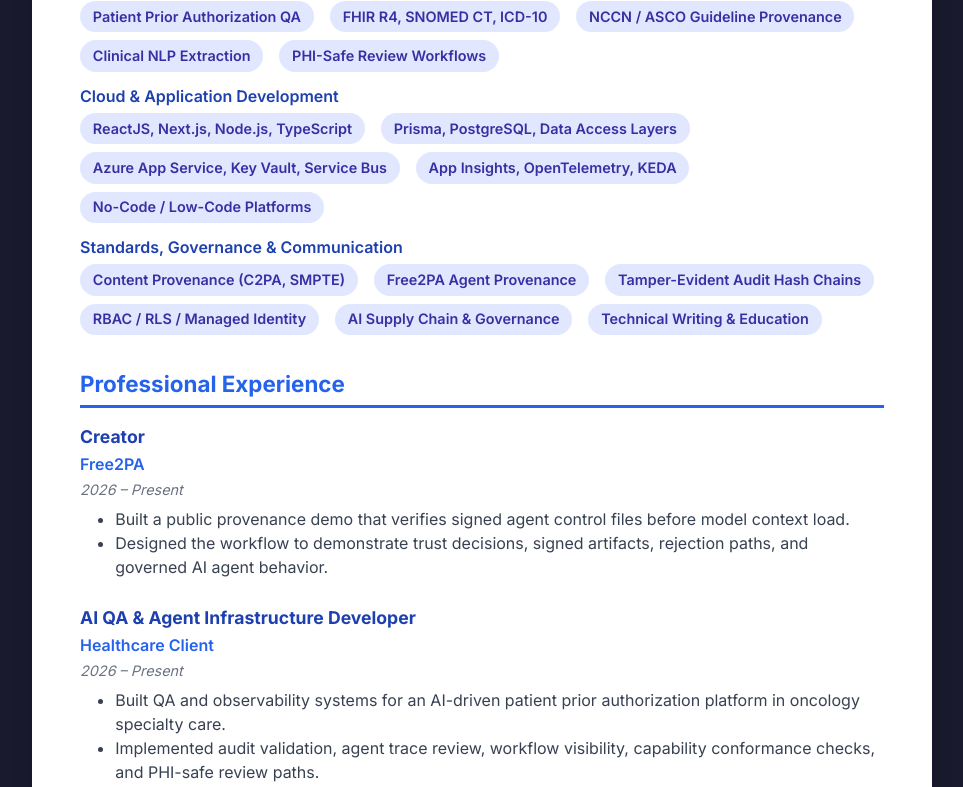
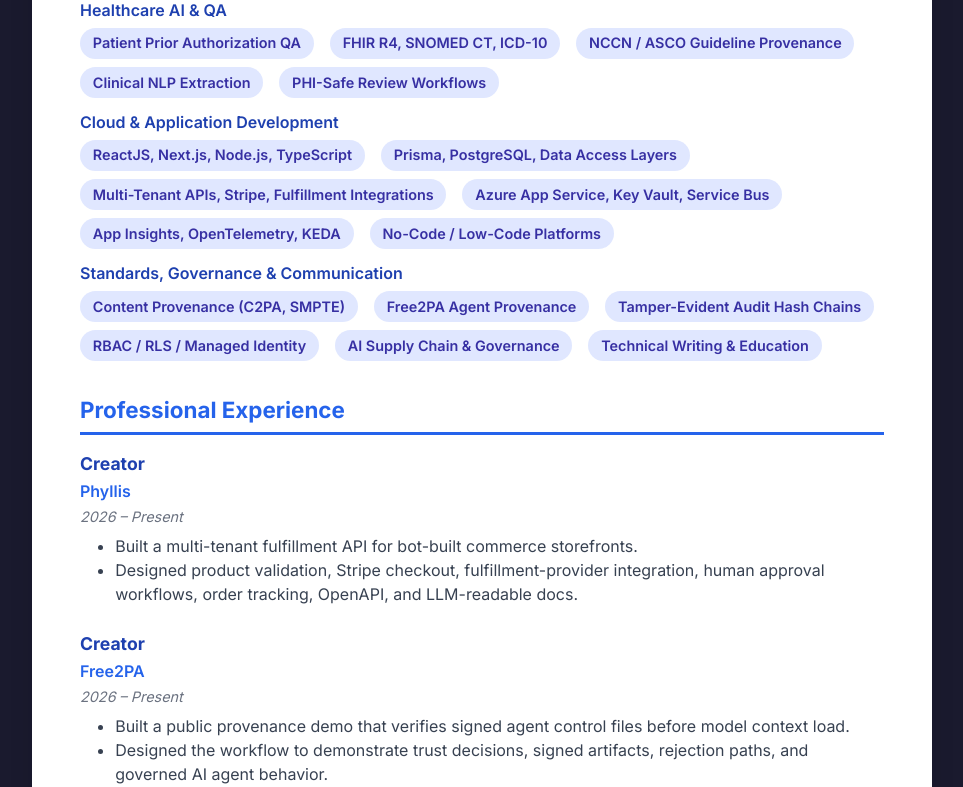
Before and after one commit to kilroyblockchain/karenkilroy, a React (Create React App) app: page /resume in a window 1280 px wide. Shown: the part 964-1751 px from the top of the page, without its empty margins (158-1121 px from the left). Built offline with nearby package versions, Linux system fonts and the light colour scheme.

Commit message:
add phyllis to portfolio

```diff
--- a/public/index.html
+++ b/public/index.html
@@ -4,8 +4,8 @@
   <meta charset="utf-8" />
   <meta name="viewport" content="width=device-width,initial-scale=1" />
   <title>Karen Kilroy — AI Infrastructure Engineer</title>
-  <meta name="description" content="Karen Kilroy is an AI infrastructure engineer, O'Reilly author, Free2PA creator, healthcare AI QA builder, and C2PA AI/ML Task Force Co-Chair focused on auditable AI systems." />
-  <meta name="keywords" content="Karen Kilroy, Free2PA, AI infrastructure engineer, healthcare AI QA, patient prior authorization, agentic AI, signed control files, Azure AI Foundry, C2PA, content provenance, RAG, AI governance" />
+  <meta name="description" content="Karen Kilroy is an AI infrastructure engineer, O'Reilly author, Free2PA and Phyllis creator, healthcare AI QA builder, and C2PA AI/ML Task Force Co-Chair focused on auditable AI systems." />
+  <meta name="keywords" content="Karen Kilroy, Free2PA, Phyllis, AI infrastructure engineer, healthcare AI QA, bot-built commerce, fulfillment API, patient prior authorization, agentic AI, signed control files, Azure AI Foundry, C2PA, content provenance, RAG, AI governance" />
   <link rel="alternate" type="text/plain" href="https://karenkilroy.com/llms.txt" title="LLM-readable site summary" />
   <link rel="alternate" type="text/plain" href="https://karenkilroy.com/karen-kilroy-ai-profile.txt" title="LLM-readable professional profile" />
   <link rel="icon" href="%PUBLIC_URL%/favicon.svg" type="image/svg+xml">
@@ -17,7 +17,7 @@
   <meta property="og:site_name" content="Karen Kilroy" />
   <meta property="og:locale" content="en_US" />
   <meta property="og:title" content="Karen Kilroy — AI Infrastructure Engineer" />
-  <meta property="og:description" content="AI infrastructure engineer, O'Reilly author, Free2PA creator, healthcare AI QA builder, and C2PA AI/ML Task Force Co-Chair focused on auditable AI systems." />
+  <meta property="og:description" content="AI infrastructure engineer, O'Reilly author, Free2PA and Phyllis creator, healthcare AI QA builder, and C2PA AI/ML Task Force Co-Chair focused on auditable AI systems." />
   <meta property="og:image" content="https://karenkilroy.com/og/karen-kilroy.png" />
   <meta property="og:image:width" content="1200" />
   <meta property="og:image:height" content="630" />
@@ -26,7 +26,7 @@
   <!-- Twitter -->
   <meta name="twitter:card" content="summary_large_image" />
   <meta name="twitter:title" content="Karen Kilroy — AI Infrastructure Engineer" />
-  <meta name="twitter:description" content="AI infrastructure engineer, O'Reilly author, Free2PA creator, healthcare AI QA builder, and C2PA AI/ML Task Force Co-Chair focused on auditable AI systems." />
+  <meta name="twitter:description" content="AI infrastructure engineer, O'Reilly author, Free2PA and Phyllis creator, healthcare AI QA builder, and C2PA AI/ML Task Force Co-Chair focused on auditable AI systems." />
   <meta name="twitter:image" content="https://karenkilroy.com/og/karen-kilroy.png" />
 </head>
 <body>
--- a/src/App.js
+++ b/src/App.js
@@ -15,6 +15,7 @@
     "Generative AI + RAG platforms routed through Azure AI Foundry, ChatGPT, Codex, and Claude.",
     "Auditable patient prior authorization QA systems for regulated oncology workflows.",
     "Free2PA provenance checks that verify signed agent control files before model context load.",
+    "Phyllis fulfillment APIs for bot-built commerce, human approval, and order tracking.",
     "Voice-forward classroom workflows that pair Deepgram with NYX NoCode.",
     "Translating provenance standards (C2PA, SMPTE/ETC) into real, shippable products."
   ];
@@ -141,6 +142,13 @@
               <p className="text-slate-100 font-semibold">Free2PA</p>
               <p>
                 A working provenance demo for signed agent control files, built to keep unverified instructions out of model context.
+              </p>
+            </div>
+            <div className="bg-slate-900/60 border border-slate-800 rounded-xl p-4 sm:col-span-2">
+              <p className="text-xs uppercase tracking-[0.2em] text-slate-500 mb-1">Public product API</p>
+              <p className="text-slate-100 font-semibold">Phyllis</p>
+              <p>
+                A fulfillment API for bot-built commerce storefronts, with product validation, Stripe checkout, human approvals, and order tracking.
               </p>
             </div>
           </div>
@@ -349,6 +357,20 @@
 
             <div className="relative pl-6 md:pl-8 border-l-2 border-slate-800">
               <div className="absolute -left-[9px] top-0 w-4 h-4 bg-slate-700 rounded-full"></div>
+              <h3 className="text-lg md:text-xl font-bold">Phyllis — Fulfillment API for Bot-Built Commerce</h3>
+              <p className="text-blue-400 text-sm mb-4">2026 · Public commerce API</p>
+              <p className="text-slate-400 leading-relaxed mb-3">
+                Built a multi-tenant fulfillment API for agent-created commerce storefronts, covering product validation,
+                Stripe checkout, fulfillment-provider integration, human-in-the-loop approvals, real-time order tracking, OpenAPI, and LLM-readable documentation.
+              </p>
+              <a href="https://phyllis.bot" target="_blank" rel="noopener noreferrer"
+                 className="inline-flex items-center gap-1.5 text-sm text-slate-300 hover:text-blue-400 transition-colors">
+                <ExternalLink size={13} /> Visit Phyllis
+              </a>
+            </div>
+
+            <div className="relative pl-6 md:pl-8 border-l-2 border-slate-800">
+              <div className="absolute -left-[9px] top-0 w-4 h-4 bg-slate-700 rounded-full"></div>
               <h3 className="text-lg md:text-xl font-bold">Healthcare Client — Patient Prior Authorization QA System</h3>
               <p className="text-blue-400 text-sm mb-4">2026 · Oncology workflow automation</p>
               <p className="text-slate-400 leading-relaxed">
--- a/src/LinkTree.js
+++ b/src/LinkTree.js
@@ -30,6 +30,14 @@
       icon: Shield,
       highlight: true,
       gradient: "from-emerald-500 to-cyan-400"
+    },
+    {
+      title: "Phyllis",
+      subtitle: "Fulfillment API for Bot-Built Commerce",
+      url: "https://phyllis.bot",
+      icon: Link2,
+      highlight: true,
+      gradient: "from-fuchsia-500 to-orange-400"
     },
     {
       title: "Coalition for Content Provenance and Authenticity (C2PA)",
--- a/src/Resume.js
+++ b/src/Resume.js
@@ -67,6 +67,7 @@
             leadership experience. Six-time IBM Champion and winner of the IBM Watson Build Challenge (2017). Founder
             of NYX NoCode, an AI-driven web application builder enabling natural-language app creation for classrooms
             and rapid prototyping. Creator of Free2PA, a public provenance demo for signed agent control files.
+            Creator of Phyllis, a fulfillment API for bot-built commerce storefronts.
             Recent work includes QA and observability systems for AI-driven patient prior
             authorization workflows in oncology. O'Reilly author of four books on AI and emerging technologies. Proven
             track record in product innovation, technical communication, and industry standards leadership as Co-Chair
@@ -83,6 +84,7 @@
               <li>Generative AI, Retrieval-Augmented Generation (RAG)</li>
               <li>Azure AI Foundry, Azure OpenAI, ChatGPT 5.6, Codex 5.6</li>
               <li>Claude Fable, Claude Code</li>
+              <li>Bot-Built Commerce APIs</li>
               <li>Deepgram Speech AI</li>
               <li>Model Context Protocol (MCP)</li>
               <li>Signed Agent Control-File Verification</li>
@@ -106,6 +108,7 @@
             <ul className="skills">
               <li>ReactJS, Next.js, Node.js, TypeScript</li>
               <li>Prisma, PostgreSQL, Data Access Layers</li>
+              <li>Multi-Tenant APIs, Stripe, Fulfillment Integrations</li>
               <li>Azure App Service, Key Vault, Service Bus</li>
               <li>App Insights, OpenTelemetry, KEDA</li>
               <li>No-Code / Low-Code Platforms</li>
@@ -128,6 +131,18 @@
         {/* Force this section to page 2 in print */}
         <section className="section experience-section page-break-before" aria-labelledby="experience-heading">
           <h2 id="experience-heading">Professional Experience</h2>
+
+          <article className="job" aria-label="Creator of Phyllis">
+            <p className="job-title">Creator</p>
+            <p className="job-company">Phyllis</p>
+            <p className="job-dates">2026 – Present</p>
+            <div className="job-desc">
+              <ul>
+                <li>Built a multi-tenant fulfillment API for bot-built commerce storefronts.</li>
+                <li>Designed product validation, Stripe checkout, fulfillment-provider integration, human approval workflows, order tracking, OpenAPI, and LLM-readable docs.</li>
+              </ul>
+            </div>
+          </article>
 
           <article className="job" aria-label="Creator of Free2PA">
             <p className="job-title">Creator</p>
--- a/src/Skills.js
+++ b/src/Skills.js
@@ -23,6 +23,7 @@
       'Retrieval-augmented generation, model routing, prompt guardrails, and abstention design',
       'Agent capability abstraction, capability routing, drift audits, and conformance checks',
       'Free2PA-style signed control-file verification before model context load',
+      'Phyllis-style fulfillment APIs for bot-built commerce and agent-operated storefronts',
       'Model Context Protocol and AI assistant tool orchestration'
     ]
   },
@@ -87,6 +88,7 @@
     items: [
       'React, Next.js, TypeScript, Node.js, Prisma, PostgreSQL, and data access layer design',
       'Server routes, API development, SSE streaming, and real-time dashboard surfaces',
+      'Multi-tenant API design, OpenAPI documentation, and LLM-readable product docs',
       'Radix/React component work, responsive UI polish, and accessibility fixes',
       'No-code/low-code platform architecture with NYX NoCode and Peopleoids',
       'Technical documentation, PRDs, grant reporting, and research-to-ticket backlog design'
```
Also changed, not shown: public/karen-kilroy-ai-profile.txt, public/llms.txt.
